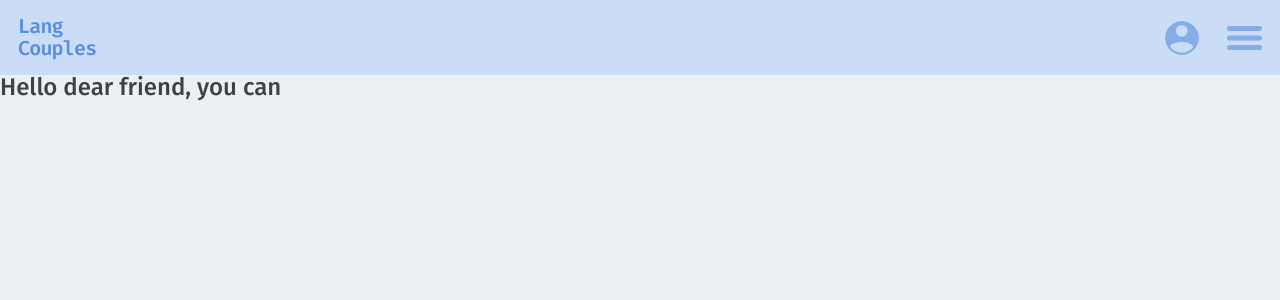
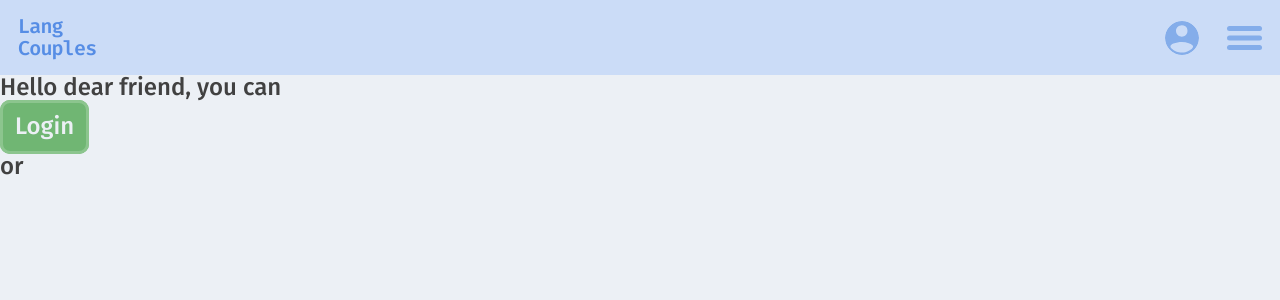
Before and after one commit to AleshaIdetRvat/LangCouples, a React (Create React App) app in the folder client/: page /auth in a window 1280 px wide. Shown: the top 300 px of the page. Built offline with nearby package versions, Linux system fonts and the light colour scheme.

Commit message:
add green-btn component

```diff
--- a/client/src/assets/style/default.scss
+++ b/client/src/assets/style/default.scss
@@ -65,6 +65,8 @@ button,
 textarea,
 select {
     font: inherit;
+    border: none;
+    outline: none;
 }
 
 h1 {
--- /dev/null
+++ b/client/src/components/common/GreenBtn/GreenBtn.jsx
@@ -0,0 +1,17 @@
+import React from "react"
+import classNames from "classnames"
+import "./GreenBtn.scss"
+
+const GreenBtn = ({ children, disabled, onClick }) => {
+    const styles = classNames("green-btn", {
+        "btn-disabled": disabled,
+    })
+
+    return (
+        <button onClick={onClick} className={styles}>
+            <span className="green-btn__inner-text">{children}</span>
+        </button>
+    )
+}
+
+export { GreenBtn }
--- /dev/null
+++ b/client/src/components/common/GreenBtn/GreenBtn.scss
@@ -0,0 +1,15 @@
+@import "../../../assets/style/colors.scss";
+.green-btn {
+    background: $green;
+    box-shadow: 0px 0px 0px 3px $green-hover inset;
+    box-sizing: border-box;
+    border-radius: 10px;
+    padding: 14px 15px;
+}
+
+.green-btn__inner-text {
+    font-size: 24px;
+    line-height: 108.58%;
+
+    color: $white;
+}
--- a/client/src/components/pages/EntryPage/EntryPage.jsx
+++ b/client/src/components/pages/EntryPage/EntryPage.jsx
@@ -1,5 +1,5 @@
-import e from "express"
 import React from "react"
+import { GreenBtn } from "../../common/GreenBtn/GreenBtn"
 import "./EntryPage.scss"
 
 const EntryPage = () => {
@@ -9,8 +9,12 @@ const EntryPage = () => {
                 <div className="entry-page__welcome">
                     <h1 className="entry-page__title">Hello dear friend, you can</h1>
                 </div>
-                <div className="entry-page__log-or-reg entry-log-or-reg">
-                    <div className="entry-log-or-reg__"></div>
+                <div className="entry-page__sign-up entry-sign-up">
+                    <div className="entry-sign-up__login">
+                        <GreenBtn className="entry-sign-up__login-btn">Login</GreenBtn>
+                    </div>
+                    <span className="entry-sign-up__separator">or</span>
+                    <div className="entry-sign-up__register"></div>
                 </div>
             </div>
         </div>
```
Also changed, not shown: 1 other file (tests, documents, lock files or other folders).
